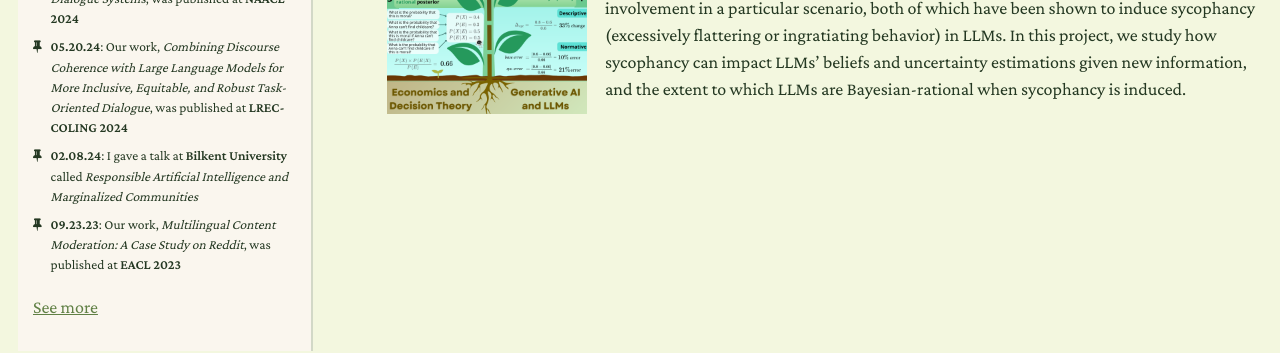
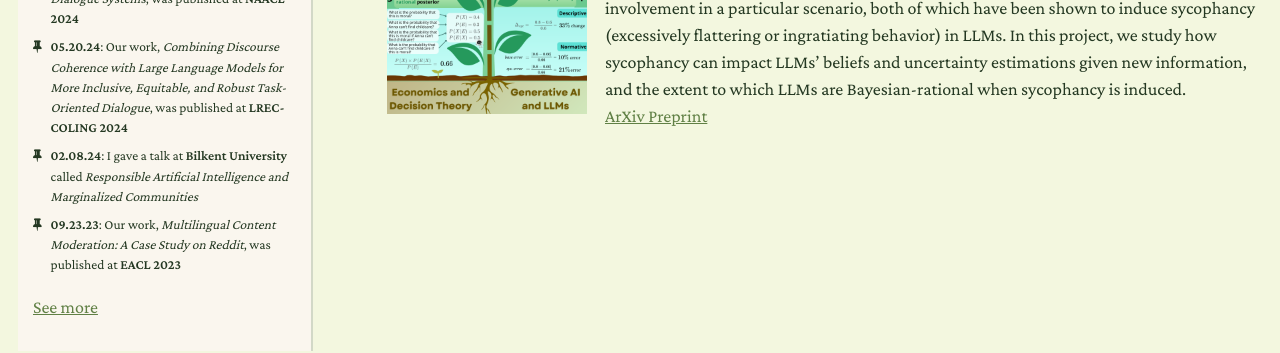
Before and after one commit to katherine-atwell/katherine-atwell.github.io, a Jekyll site: the page built from _pages/about.md, in a window 1280 px wide and 900 px high, scrolled down 525 px. Shown: the part 369-722 px from the top of the window. Built offline with Jekyll 4.4.1, drawn with Linux system fonts in a browser that asks for light colours; nearby versions of some CDN libraries.

```diff
--- a/_pages/about.md
+++ b/_pages/about.md
@@ -22,4 +22,5 @@
 
 ## Evaluating the impacts of sycophancy in LLMs using insights from behavioral economics
 
-![Image](https://katherine-atwell.github.io/images/projects/sycophancy-fig.png){: style="float: left; margin-right: 1em;" width="200px"} Drawing from insights in behavioral economics and rational decision theory, we are exploring how to model the ways in which AI systems navigate uncertainty when introduced to new information. This information may include the user's opinion or involvement in a particular scenario, both of which have been shown to induce sycophancy (excessively flattering or ingratiating behavior) in LLMs. In this project, we study how sycophancy can impact LLMs' beliefs and uncertainty estimations given new information, and the extent to which LLMs are Bayesian-rational when sycophancy is induced.
+![Image](https://katherine-atwell.github.io/images/projects/sycophancy-fig.png){: style="float: left; margin-right: 1em;" width="200px"} Drawing from insights in behavioral economics and rational decision theory, we are exploring how to model the ways in which AI systems navigate uncertainty when introduced to new information. This information may include the user's opinion or involvement in a particular scenario, both of which have been shown to induce sycophancy (excessively flattering or ingratiating behavior) in LLMs. In this project, we study how sycophancy can impact LLMs' beliefs and uncertainty estimations given new information, and the extent to which LLMs are Bayesian-rational when sycophancy is induced. <br>
+[ArXiv Preprint](https://arxiv.org/abs/2508.16846)
```
